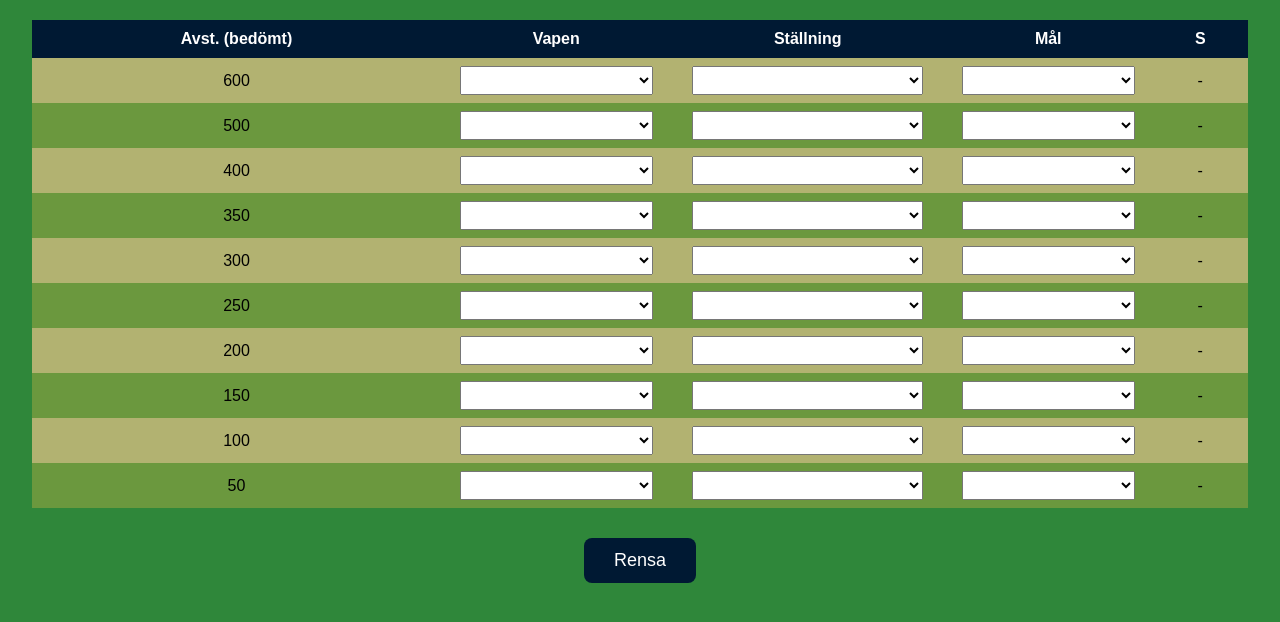
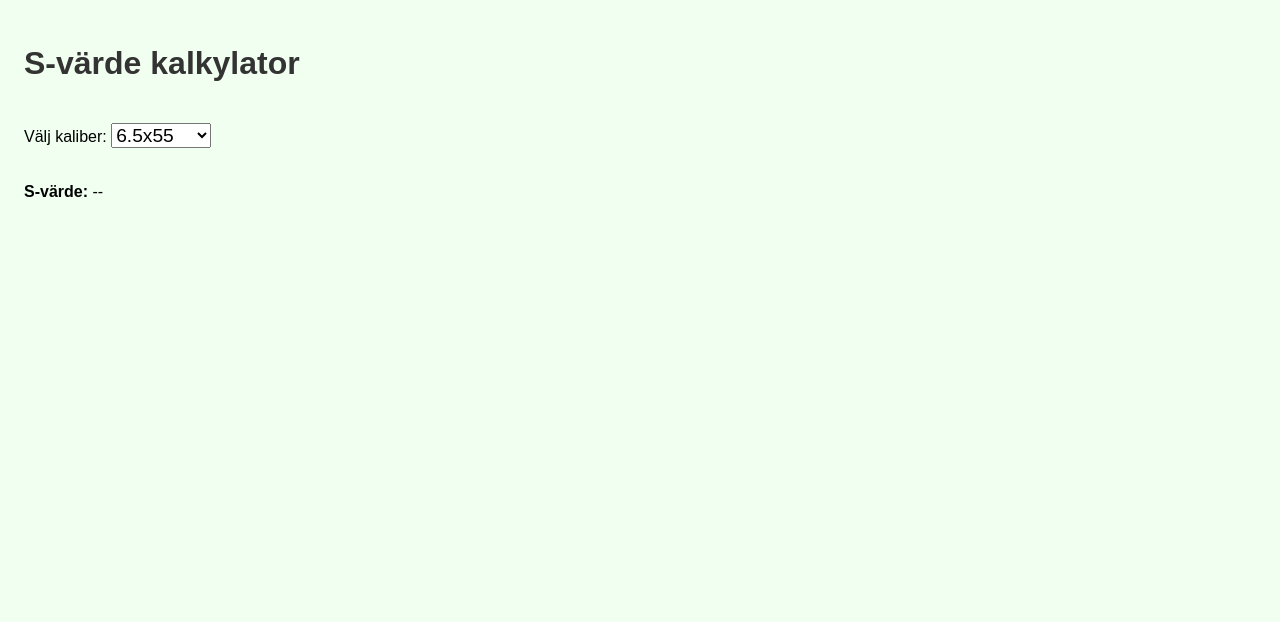
Before and after one commit to Timmanurs4/svarde-app, a plain HTML site: page index.html in a window 1280 px wide. Drawn offline with Linux system fonts and the light colour scheme.

Commit message:
Update index.html

```diff
--- a/index.html
+++ b/index.html
@@ -2,167 +2,66 @@
 <html lang="sv">
 <head>
   <meta charset="UTF-8" />
-  <meta name="viewport" content="width=device-width, initial-scale=1.0"/>
-  <title>S-värde App</title>
+  <meta name="viewport" content="width=device-width, initial-scale=1.0" />
+  <title>S-värde</title>
   <link rel="manifest" href="manifest.json" />
-  <link rel="icon" type="image/png" href="favicon.png" />
-  <script>
-    if ('serviceWorker' in navigator) {
-      window.addEventListener('load', function () {
-        navigator.serviceWorker.register('service-worker.js');
-      });
-    }
-  </script>
+  <link rel="icon" href="icon.png" />
+  <meta name="theme-color" content="#aaffaa" />
   <style>
     body {
-      background-color: #2F873A;
-      font-family: Arial, sans-serif;
-      margin: 0;
-      padding: 0;
-      display: flex;
-      flex-direction: column;
-      align-items: center;
-      justify-content: flex-start;
-      min-height: 100vh;
+      font-family: sans-serif;
+      padding: 1em;
+      background-color: #f0fff0;
     }
-    table {
-      border-collapse: collapse;
-      width: 95%;
-      margin-top: 20px;
+    h1 {
+      color: #333;
     }
-    th {
-      background-color: #001933;
-      color: white;
-      font-weight: bold;
-      padding: 10px;
-      text-align: center;
-    }
-    td {
-      padding: 8px;
-      text-align: center;
-    }
-    tr:nth-child(odd) td {
-      background-color: #B2B271;
-    }
-    tr:nth-child(even) td {
-      background-color: #6B983E;
-    }
-    select {
-      width: 90%;
-      padding: 5px;
-    }
-    .rensa-knapp {
-      margin: 30px 0;
-      padding: 12px 30px;
-      background-color: #001933;
-      color: white;
-      font-size: 18px;
-      border: none;
-      border-radius: 8px;
-      cursor: pointer;
-      transition: background-color 0.3s;
-    }
-    .rensa-knapp:active {
-      background-color: #334766;
+    select, button {
+      font-size: 1.2em;
+      margin: 1em 0;
     }
   </style>
 </head>
 <body>
+  <h1>S-värde kalkylator</h1>
+  <label for="kaliber">Välj kaliber:</label>
+  <select id="kaliberSelect"></select>
+  <p><strong>S-värde:</strong> <span id="sValue">--</span></p>
 
-<table>
-  <thead>
-    <tr>
-      <th>Avst. (bedömt)</th>
-      <th>Vapen</th>
-      <th>Ställning</th>
-      <th>Mål</th>
-      <th>S</th>
-    </tr>
-  </thead>
-  <tbody id="tabell1-body"></tbody>
-</table>
+  <script>
+    const tabell2 = [
+      { "kaliber": "6.5x55", "s": "1.52" },
+      { "kaliber": "308 Win", "s": "1.55" },
+      { "kaliber": "30-06", "s": "1.58" },
+      { "kaliber": "8x57", "s": "1.60" },
+      { "kaliber": "9.3x62", "s": "1.65" },
+      { "kaliber": "375 H&H", "s": "1.75" }
+      // Lägg till fler värden här...
+    ];
 
-<button class="rensa-knapp" onclick="rensaTabell()">Rensa</button>
+    const select = document.getElementById("kaliberSelect");
+    const sValue = document.getElementById("sValue");
 
-<script>
-  const avstand = [600, 500, 400, 350, 300, 250, 200, 150, 100, 50];
-  const vapenOptions = ['', 'AK5'];
-  const stallningOptions = ['', 'Stå', 'StåS', 'Knä', 'KnäS', 'Lig', 'LigS'];
-  const malOptions = ['', '1/1', '1/2', '1/3', '1/4', '1/6'];
+    // Fyll dropdown
+    tabell2.forEach(entry => {
+      const opt = document.createElement("option");
+      opt.value = entry.kaliber;
+      opt.textContent = entry.kaliber;
+      select.appendChild(opt);
+    });
 
-  const tabell2 = [
-    { Avst: 600, Vapen: 'AK5', Stallning: 'LigS', Mal: '1/1', S: 0.1 },
-    { Avst: 600, Vapen: 'AK5', Stallning: 'Lig', Mal: '1/1', S: 0.0 },
-    { Avst: 250, Vapen: 'AK5', Stallning: 'StåS', Mal: '1/2', S: 0.65 }
-  ];
+    // Ändra S-värde vid val
+    select.addEventListener("change", () => {
+      const selected = tabell2.find(k => k.kaliber === select.value);
+      sValue.textContent = selected ? selected.s : "--";
+    });
 
-  function skapaTabell() {
-    const tbody = document.getElementById('tabell1-body');
-    avstand.forEach(avst => {
-      const rad = document.createElement('tr');
-      rad.innerHTML = `
-        <td>${avst}</td>
-        <td><select onchange="uppdateraS(this)">${vapenOptions.map(opt => `<option value="${opt}">${opt}</option>`).join('')}</select></td>
-        <td><select onchange="uppdateraS(this)">${stallningOptions.map(opt => `<option value="${opt}">${opt}</option>`).join('')}</select></td>
-        <td><select onchange="uppdateraS(this)">${malOptions.map(opt => `<option value="${opt}">${opt}</option>`).join('')}</select></td>
-        <td class="s-cell">-</td>
-      `;
-      tbody.appendChild(rad);
-    });
-  }
-
-  function uppdateraS(element) {
-    const rad = element.parentElement.parentElement;
-    const avst = parseInt(rad.children[0].innerText);
-    const vapen = rad.children[1].querySelector('select').value;
-    const stallning = rad.children[2].querySelector('select').value;
-    const mal = rad.children[3].querySelector('select').value;
-    const sCell = rad.children[4];
-
-    if (!vapen || !stallning || !mal) {
-      sCell.textContent = '-';
-      sCell.style.backgroundColor = '';
-      sCell.style.color = '';
-      return;
+    // Service worker registrering
+    if ('serviceWorker' in navigator) {
+      navigator.serviceWorker.register('service-worker.js')
+        .then(reg => console.log('Service Worker registrerad:', reg.scope))
+        .catch(err => console.error('Service Worker fel:', err));
     }
-
-    const match = tabell2.find(row =>
-      row.Avst === avst &&
-      row.Vapen === vapen &&
-      row.Stallning === stallning &&
-      row.Mal === mal
-    );
-
-    if (match) {
-      sCell.textContent = match.S;
-      if (match.S <= 0.1) {
-        sCell.style.backgroundColor = '#FF0000';
-        sCell.style.color = '#000000';
-      } else {
-        sCell.style.backgroundColor = '';
-        sCell.style.color = '';
-      }
-    } else {
-      sCell.textContent = '-';
-      sCell.style.backgroundColor = '';
-      sCell.style.color = '';
-    }
-  }
-
-  function rensaTabell() {
-    const tbody = document.getElementById('tabell1-body');
-    tbody.querySelectorAll('tr').forEach(rad => {
-      rad.children[1].querySelector('select').value = '';
-      rad.children[2].querySelector('select').value = '';
-      rad.children[3].querySelector('select').value = '';
-      rad.children[4].textContent = '-';
-      rad.children[4].style.backgroundColor = '';
-      rad.children[4].style.color = '';
-    });
-  }
-
-  skapaTabell();
-</script>
-
+  </script>
 </body>
 </html>
```
